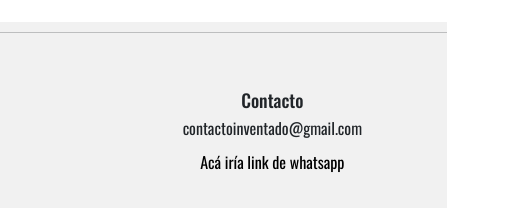
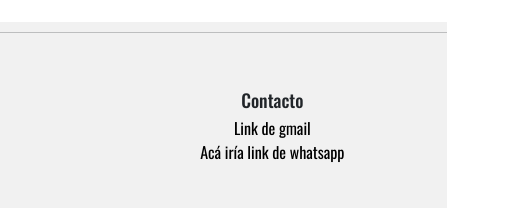
Before and after one commit to NahuelRudel/Tienda-Web, a plain HTML site: page pages/categorias.html in a window 1280 px wide. Shown: the part 1397-1605 px from the top of the page, 756-1280 px from the left. Drawn offline with nearby package versions, Linux system fonts and the light colour scheme.

Commit message:
footer en todas las pags

```diff
--- a/pages/categorias.html
+++ b/pages/categorias.html
@@ -351,7 +351,7 @@
 							<h3 class="footer__subtitle">Contacto</h3>
 						</li>
 						<li>
-							<p>contactoinventado@gmail.com</p>
+							<a href="#" class="footer__link">Link de gmail</a>
 						</li>
 						<li>
 							<a href="#" class="footer__link">Acá iría link de whatsapp</a>
```
Also changed, not shown: pages/contacto.html (+1 -1 lines), pages/ofertas.html (+1 -1 lines), pages/ubicacion.html (+1 -1 lines).
